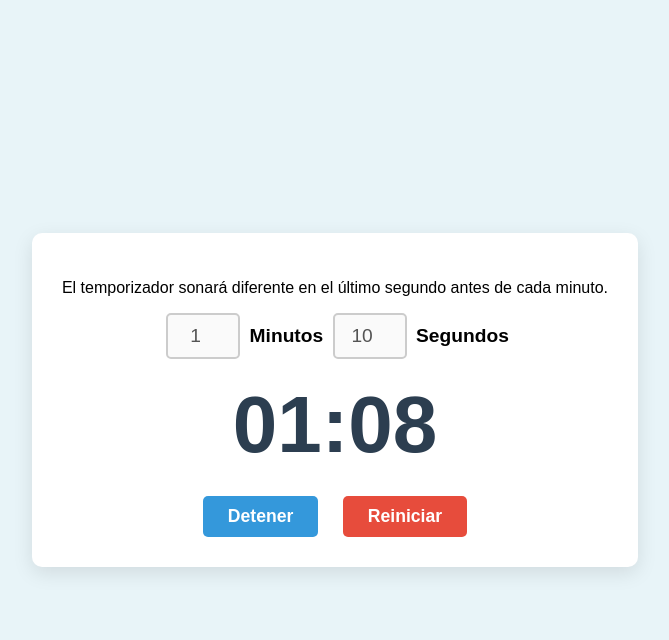
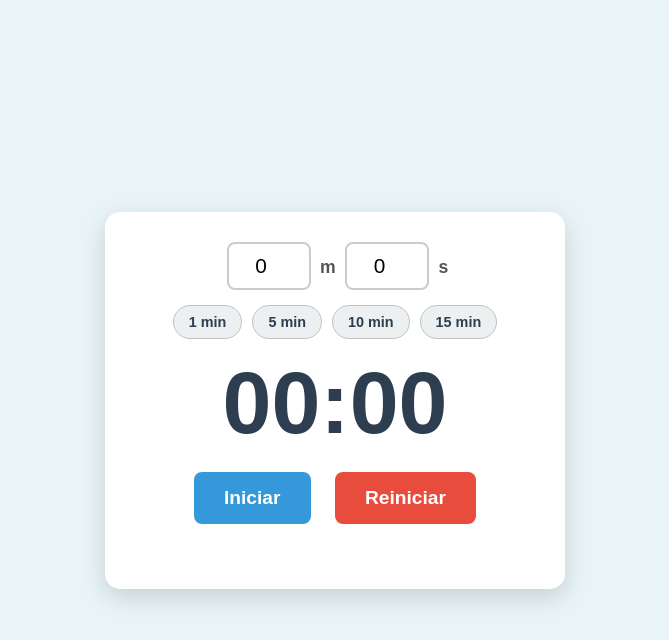
Before and after one commit to AndresTobias/temporizador, a plain HTML site: page index.html in a window 1280 px wide. Both pictures are taken after a click on the button "Iniciar". Shown: the whole page, without its empty margins (305-974 px from the left). Drawn offline with Linux system fonts and the light colour scheme.

Commit message:
temporizador con configuraciones

```diff
--- a/index.html
+++ b/index.html
@@ -3,10 +3,9 @@
 <head>
     <meta charset="UTF-8">
     <meta name="viewport" content="width=device-width, initial-scale=1.0">
-    <title>Cuenta Regresiva con Sonidos Diferentes</title>
+    <title>Temporizador TV con Botones Rápidos</title>
 
     <style>
-        /* El CSS es el mismo que antes para mantener la apariencia */
         body {
             font-family: Arial, sans-serif;
             display: flex;
@@ -20,139 +19,177 @@
         .timer-container {
             background-color: #fff;
             padding: 30px;
-            border-radius: 10px;
-            box-shadow: 0 6px 20px rgba(0, 0, 0, 0.1);
+            border-radius: 15px;
+            box-shadow: 0 8px 25px rgba(0, 0, 0, 0.15);
             text-align: center;
+            max-width: 400px;
+            width: 90%;
         }
 
-        .time-input {
+        /* Inputs manuales */
+        .time-input { margin-bottom: 15px; }
+        .time-input input { width: 60px; padding: 10px; font-size: 1.3em; text-align: center; border: 2px solid #ccc; border-radius: 8px; margin: 0 5px; }
+        .time-input span { font-size: 1.1em; font-weight: bold; color: #555; }
+
+        /* NUEVO: Botones de Tiempo Predefinido */
+        .preset-buttons {
+            display: flex;
+            justify-content: center;
+            gap: 10px;
             margin-bottom: 20px;
+            flex-wrap: wrap;
         }
 
-        .time-input input {
-            width: 50px;
-            padding: 10px;
-            font-size: 1.2em;
-            text-align: center;
-            border: 2px solid #ccc;
-            border-radius: 5px;
-            margin: 0 5px;
+        .btn-preset {
+            background-color: #ecf0f1;
+            border: 1px solid #bdc3c7;
+            color: #2c3e50;
+            padding: 8px 15px;
+            border-radius: 20px;
+            cursor: pointer;
+            font-size: 0.9em;
+            font-weight: bold;
+            transition: all 0.2s;
         }
 
-        .time-input span {
-            font-size: 1.2em;
-            font-weight: bold;
+        .btn-preset:hover {
+            background-color: #d5dbdb;
+            transform: scale(1.05);
         }
 
+        /* Display del tiempo */
         .timer-display {
-            font-size: 5em;
+            font-size: 5.5em;
             margin-bottom: 25px;
             color: #2c3e50;
             font-weight: bold;
+            cursor: pointer;
+            line-height: 1;
         }
 
-        .timer-controls button {
-            padding: 10px 25px;
-            margin: 0 10px;
-            font-size: 1.1em;
-            cursor: pointer;
-            border: none;
-            border-radius: 5px;
-            transition: background-color 0.3s ease;
-            font-weight: bold;
-        }
+        /* Botones de Control Principal */
+        .timer-controls button { padding: 15px 30px; margin: 0 10px; font-size: 1.2em; cursor: pointer; border: none; border-radius: 8px; transition: background-color 0.3s ease; font-weight: bold; color: white; }
+        #startStopBtn { background-color: #3498db; }
+        #startStopBtn:hover { background-color: #2980b9; }
+        #resetBtn { background-color: #e74c3c; }
+        #resetBtn:hover { background-color: #c0392b; }
 
-        #startStopBtn {
-            background-color: #3498db;
-            color: white;
-        }
-
-        #startStopBtn:hover {
-            background-color: #2980b9;
-        }
-
-        #resetBtn {
-            background-color: #e74c3c;
-            color: white;
-        }
-
-        #resetBtn:hover {
-            background-color: #c0392b;
-        }
+        .info-status { margin-top: 15px; font-size: 0.9em; color: #7f8c8d; min-height: 20px;}
     </style>
 </head>
 
 <body>
     <div class="timer-container">
-        <p>El temporizador sonará diferente en el último segundo antes de cada minuto.</p>
         <div class="time-input">
-            <input type="number" id="minutesInput" value="1" min="0" max="99" maxlength="2">
-            <span>Minutos</span>
-            <input type="number" id="secondsInput" value="10" min="0" max="59" maxlength="2">
-            <span>Segundos</span>
+            <input type="number" id="minutesInput" value="0" min="0" max="99" maxlength="2">
+            <span>m</span>
+            <input type="number" id="secondsInput" value="0" min="0" max="59" maxlength="2">
+            <span>s</span>
         </div>
 
-        <div id="display" class="timer-display">01:10</div>
+        <div class="preset-buttons">
+            <button class="btn-preset" onclick="setPreset(1)">1 min</button>
+            <button class="btn-preset" onclick="setPreset(5)">5 min</button>
+            <button class="btn-preset" onclick="setPreset(10)">10 min</button>
+            <button class="btn-preset" onclick="setPreset(15)">15 min</button>
+        </div>
+
+        <div id="display" class="timer-display">00:00</div>
 
         <div class="timer-controls">
             <button id="startStopBtn">Iniciar</button>
             <button id="resetBtn">Reiniciar</button>
         </div>
+        <div id="status" class="info-status"></div>
     </div>
 
     <script>
-        // Variables de control
-        let totalSeconds = 70; // 1 minuto y 10 segundos por defecto
+        // Variables
+        let totalSeconds = 0;
         let timerInterval;
         let isRunning = false;
         let isFinished = false;
+        let wakeLock = null;
 
-        // Referencias a elementos del DOM
+        // Referencias DOM
         const display = document.getElementById('display');
         const startStopBtn = document.getElementById('startStopBtn');
         const resetBtn = document.getElementById('resetBtn');
         const minutesInput = document.getElementById('minutesInput');
         const secondsInput = document.getElementById('secondsInput');
+        const statusDiv = document.getElementById('status');
 
-        // Función para generar un sonido con una frecuencia específica
+        // --- FUNCIÓN NUEVA: CONFIGURAR PREDEFINIDOS ---
+        function setPreset(minutes) {
+            // Detener si está corriendo
+            if (isRunning) {
+                clearInterval(timerInterval);
+                isRunning = false;
+                startStopBtn.textContent = 'Iniciar';
+                releaseWakeLock();
+            }
+
+            // Actualizar inputs y lógica
+            minutesInput.value = minutes;
+            secondsInput.value = 0;
+            initializeTime();
+
+            // Habilitar inputs por si el usuario quiere ajustar
+            minutesInput.disabled = false;
+            secondsInput.disabled = false;
+        }
+
+        // --- WAKE LOCK (Igual que antes) ---
+        async function requestWakeLock() {
+            if ('wakeLock' in navigator && !wakeLock) {
+                try {
+                    wakeLock = await navigator.wakeLock.request('screen');
+                    statusDiv.textContent = '🔒 Pantalla activa.';
+                    wakeLock.addEventListener('release', () => {
+                        statusDiv.textContent = '';
+                        wakeLock = null;
+                    });
+                } catch (err) {
+                    if (err.name === 'NotAllowedError') {
+                        statusDiv.textContent = '👇 Toca el tiempo para activar pantalla.';
+                    } else {
+                        console.error(err);
+                    }
+                }
+            }
+        }
+
+        function releaseWakeLock() {
+            if (wakeLock) {
+                wakeLock.release();
+                wakeLock = null;
+                statusDiv.textContent = '';
+            }
+        }
+
+        // --- SONIDO (Igual que antes) ---
         function playTone(frequency, duration = 0.2) {
             try {
                 const audioCtx = new (window.AudioContext || window.webkitAudioContext)();
                 const oscillator = audioCtx.createOscillator();
                 const gainNode = audioCtx.createGain();
-
                 oscillator.connect(gainNode);
                 gainNode.connect(audioCtx.destination);
-
                 oscillator.type = 'sine';
                 oscillator.frequency.setValueAtTime(frequency, audioCtx.currentTime);
                 gainNode.gain.setValueAtTime(0.5, audioCtx.currentTime);
-
                 oscillator.start();
                 oscillator.stop(audioCtx.currentTime + duration);
-            } catch (e) {
-                console.error("No se pudo iniciar el AudioContext:", e);
-            }
+            } catch (e) { console.error(e); }
         }
+        function playNormalBeep() { playTone(440); }
+        function playHighBeep() { playTone(880, 0.4); }
 
-        // 🔊 SONIDO NORMAL (Para 4, 3, 2 segundos)
-        function playNormalBeep() {
-            playTone(440); // Tono medio
-        }
-
-        // 🚨 SONIDO DIFERENTE (Para el segundo 1 y para el final)
-        function playHighBeep() {
-            playTone(880, 0.4); // Tono agudo, más largo (0.4s)
-        }
-
-        // --- Lógica del Temporizador ---
-
+        // --- LÓGICA DEL TEMPORIZADOR ---
         function formatTime(seconds) {
             const min = Math.floor(seconds / 60);
             const sec = seconds % 60;
-            const formattedMinutes = String(min).padStart(2, '0');
-            const formattedSeconds = String(sec).padStart(2, '0');
-            return `${formattedMinutes}:${formattedSeconds}`;
+            return `${String(min).padStart(2, '0')}:${String(sec).padStart(2, '0')}`;
         }
 
         function initializeTime() {
@@ -161,61 +198,48 @@
             totalSeconds = (min * 60) + sec;
             display.textContent = formatTime(totalSeconds);
             isFinished = false;
-
-            minutesInput.disabled = isRunning;
-            secondsInput.disabled = isRunning;
         }
 
         function countdown() {
-            // 🛑 CONDICIÓN DE PARADA FINAL (TOTAL SECONDS = 0)
             if (totalSeconds <= 0) {
                 clearInterval(timerInterval);
                 isRunning = false;
                 isFinished = true;
                 display.textContent = "¡Tiempo!";
                 startStopBtn.textContent = 'Iniciar';
-                playHighBeep(); // Usa el sonido fuerte para el final
-
+                playHighBeep();
+                releaseWakeLock();
                 initializeTime();
                 return;
             }
 
-            // 🔔 LÓGICA DE SONIDO POR MINUTO
             const secondsInCurrentMinute = totalSeconds % 60;
-
-            if (secondsInCurrentMinute === 1) {
-                // Caso especial: El último segundo (XX:01)
-                playHighBeep();
-            } else if (secondsInCurrentMinute >= 2 && secondsInCurrentMinute <= 4) {
-                // Sonido normal para 4, 3, 2
-                playNormalBeep();
-            }
+            if (secondsInCurrentMinute === 1) playHighBeep();
+            else if (secondsInCurrentMinute >= 2 && secondsInCurrentMinute <= 4) playNormalBeep();
 
             totalSeconds--;
             display.textContent = formatTime(totalSeconds);
         }
 
-        // --- Manejo de Eventos (Igual que antes) ---
-
+        // --- EVENTOS ---
         startStopBtn.addEventListener('click', () => {
             if (!isRunning) {
-                if (!isFinished) {
-                    initializeTime();
-                }
-
+                if (!isFinished) initializeTime();
                 if (totalSeconds > 0) {
+                    requestWakeLock();
                     timerInterval = setInterval(countdown, 1000);
                     isRunning = true;
                     startStopBtn.textContent = 'Detener';
                     minutesInput.disabled = true;
                     secondsInput.disabled = true;
                 } else {
-                    alert("Por favor, introduce un tiempo válido (mayor a 0 segundos).");
+                    alert("Por favor, ingresa un tiempo.");
                 }
             } else {
                 clearInterval(timerInterval);
                 isRunning = false;
                 startStopBtn.textContent = 'Reanudar';
+                releaseWakeLock();
                 minutesInput.disabled = false;
                 secondsInput.disabled = false;
             }
@@ -225,9 +249,8 @@
             clearInterval(timerInterval);
             isRunning = false;
             startStopBtn.textContent = 'Iniciar';
-
+            releaseWakeLock();
             initializeTime();
-
             minutesInput.disabled = false;
             secondsInput.disabled = false;
         });
@@ -235,7 +258,12 @@
         minutesInput.addEventListener('input', initializeTime);
         secondsInput.addEventListener('input', initializeTime);
 
-        // Inicializar al cargar la página
+        // Reintento de Wake Lock al tocar el display
+        display.addEventListener('click', () => {
+            if (isRunning && !wakeLock) requestWakeLock();
+        });
+
+        // Inicio
         initializeTime();
     </script>
 </body>
```
